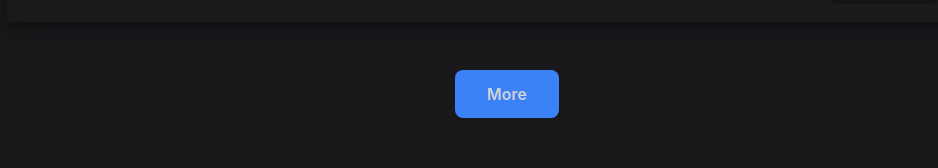
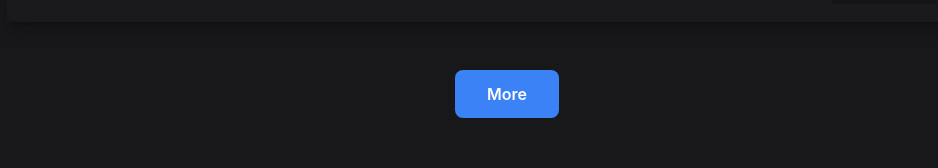
Before and after one commit to aguradev/portal-job-crawler, a React (Vite) app in the folder web/: page / in a window 1280 px wide. Shown: the part 1006-1174 px from the top of the page, without its empty margins (133-1071 px from the left). Built offline with nearby package versions, Linux system fonts and the light colour scheme; a web font is replaced by a local one.

Commit message:
fix: fix btn color

```diff
--- a/web/src/components/element/Button.jsx
+++ b/web/src/components/element/Button.jsx
@@ -9,7 +9,7 @@ export default function Button({
   function btnTypeSelected(isType) {
     switch (isType) {
       case "primary":
-        return "bg-blue-500";
+        return "bg-blue-500 text-white";
       default:
         return "bg-slate-100 dark:bg-zinc-950/30 hover:bg-slate-200 dark:hover:bg-zinc-950/80";
     }
```
